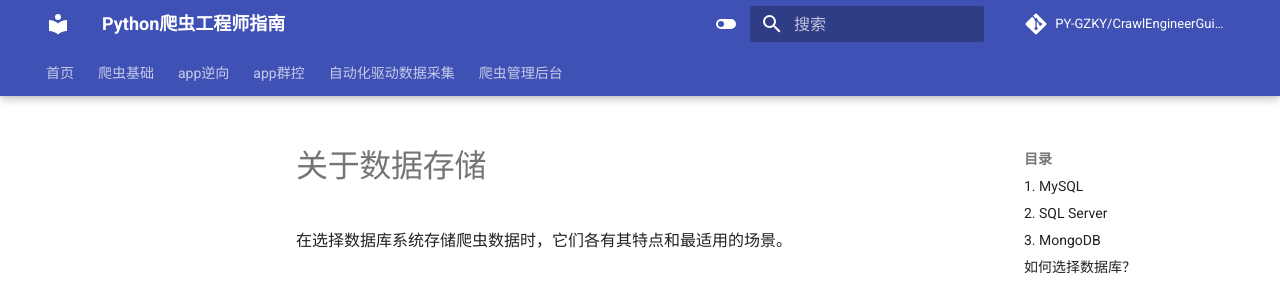
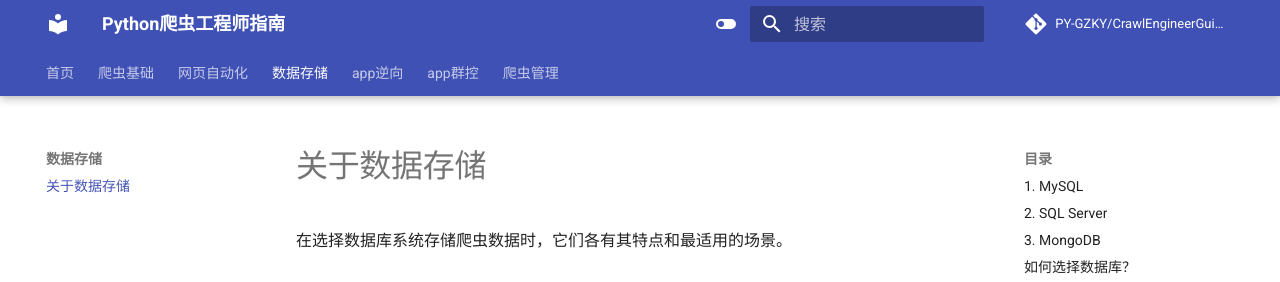
Before and after one commit to PY-GZKY/CrawlEngineerGuide, an MkDocs documentation site: the page built from docs/关于数据存储.md, in a window 1280 px wide. Shown: the top 282 px of the page. Built offline with MkDocs 1.6.1 and Material for MkDocs 9.7.7, drawn with Linux system fonts in a browser that asks for light colours; comment, search, counter and statistics services are not loaded; some of the changed lines change nothing that is shown.

Commit message:
Update mkdocs.yml

```diff
--- a/mkdocs.yml
+++ b/mkdocs.yml
@@ -72,6 +72,12 @@ nav:
       - 抓不到包的时候应该怎么办: 抓不到包的时候应该怎么办.md
       - 无限Debug绕过方案: 无限Debug绕过方案.md
 
+  - 网页自动化:
+      - 自动化+接口拦截方案的实现: 自动化+接口拦截方案的实现.md
+
+  - 数据存储:
+      - 关于数据存储: 关于数据存储.md
+
   - app逆向:
       - app爬虫的一般流程: app爬虫的一般流程.md
       - 实战app爬虫的过程: 实战app爬虫的过程.md
@@ -88,8 +94,6 @@ nav:
       - uiautomator2使用教程: uiautomator2使用教程.md
       - 安卓手机设置VPN代理: 安卓手机设置VPN代理.md
 
-  - 自动化驱动数据采集:
-      - 自动化+接口拦截方案的实现: 自动化+接口拦截方案的实现.md
 
-  - 爬虫管理后台:
+  - 爬虫管理:
       - 搭建爬虫管理后台: 爬虫管理后台搭建过程.md
```
